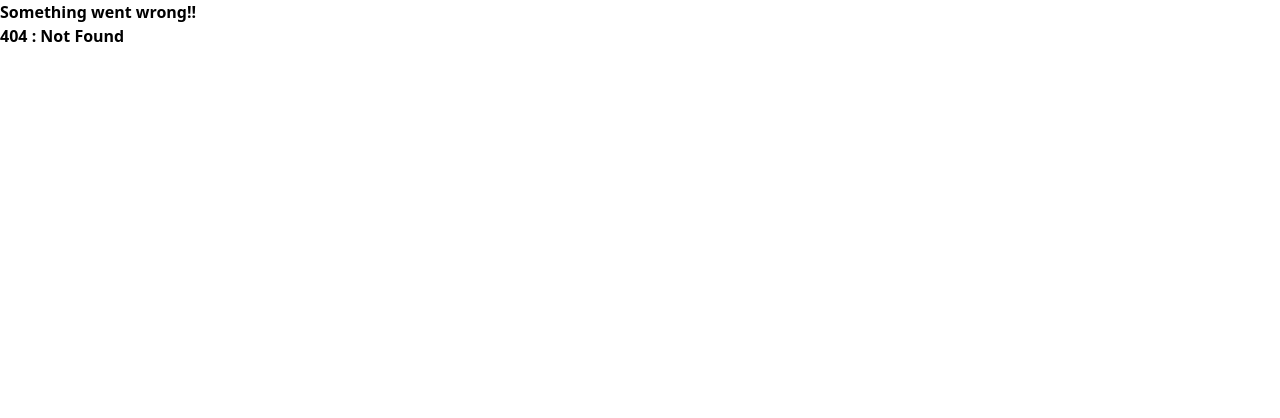
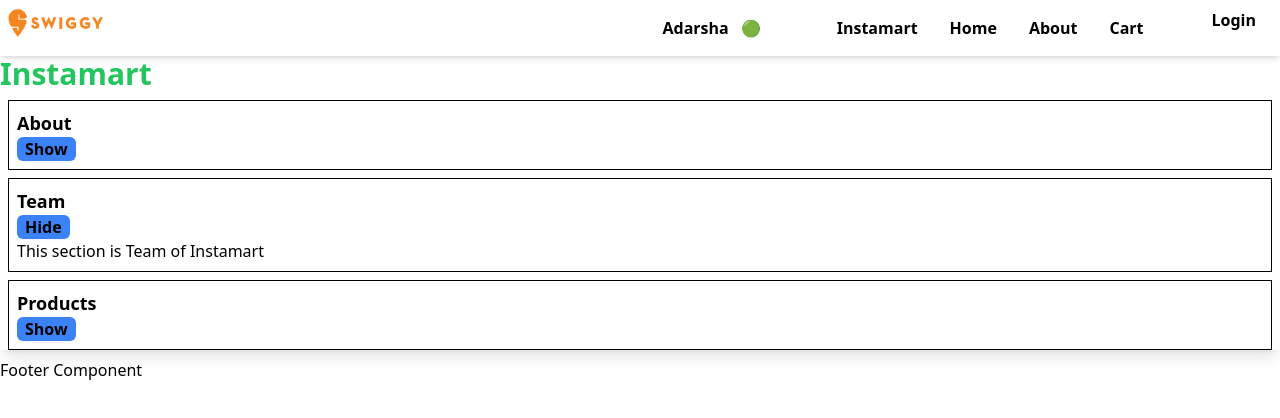
Before and after one commit to Adarsha-React/FoodOrderApp, a React (Vite) app: page /instamart in a window 1280 px wide. Before the commit this address had no page. Shown: the top 418 px of the page. Built offline with nearby package versions, Linux system fonts and the light colour scheme.

Commit message:
React Context_Place to keep shared information

```diff
--- a/src/App.js
+++ b/src/App.js
@@ -1,4 +1,4 @@
-import React from "react";
+import React, { lazy, Suspense } from "react";
 import ReactDOM from "react-dom/client";
 import Header from "./components/Header";
 import Footer from "./components/Footer";
@@ -8,7 +8,9 @@
 import Cart from "./components/Cart";
 import RestaurantMenu from "./components/RestaurantMenu";
 import { createBrowserRouter, Outlet, RouterProvider } from "react-router-dom";
+//import Instamart from "./components/Instamart";
 
+const Instamart = lazy(() => import("./components/Instamart"));
 const AppLayout = () => {
   return (
     <>
@@ -41,6 +43,14 @@
         path: "/restaurant/:resId",
         element: <RestaurantMenu />,
       },
+      {
+        path: "/instamart",
+        element: (
+          <Suspense fallback={<h1>Loading....</h1>}>
+            <Instamart />
+          </Suspense>
+        ),
+      },
     ],
   },
 ]);
--- a/src/components/Body.js
+++ b/src/components/Body.js
@@ -1,6 +1,5 @@
 import RestaurantCard from "./RestaurantCard";
 import Shimmer from "./Shimmer";
-import { restaurantList } from "../constants";
 import { useState, useEffect } from "react";
 import { Link } from "react-router-dom";
 import { filterData } from "../utils/helper";
--- a/src/components/Header.js
+++ b/src/components/Header.js
@@ -3,6 +3,8 @@
 import { Link } from "react-router-dom";
 import UserLogin from "./UserLogin";
 import useOnline from "../utils/useOnline";
+import { useContext } from "react";
+import UserContext from "../utils/UserContext";
 
 const Title = () => {
   return (
@@ -16,7 +18,8 @@
 
 const Header = () => {
   const isOnline = useOnline();
-  console.log(isOnline);
+
+  const user = useContext(UserContext);
 
   return (
     <div className="flex justify-between shadow-md">
@@ -27,8 +30,14 @@
             {!isOnline ? (
               <h5 className="w-2">🔴</h5>
             ) : (
-              <h5 className="w-0">🟢</h5>
+              <div className="flex">
+                <h1 className="font-bold pr-3">{user.name}</h1>
+                <h5 className="w-0">🟢</h5>
+              </div>
             )}
+          </li>
+          <li className="p-2 m-2 text-base hover:text-orange-500">
+            <Link to="/instamart">Instamart</Link>
           </li>
           <li className="p-2 m-2 text-base hover:text-orange-500">
             <Link to="/">Home</Link>
--- /dev/null
+++ b/src/components/Instamart.js
@@ -0,0 +1,60 @@
+import { useState } from "react";
+
+const Section = ({ title, description, isVisible, setIsVisible }) => {
+  //const [isVisible, setIsVisible] = useState(false);
+
+  return (
+    <div className="border border-black m-2 p-2">
+      <h2 className="font-bold text-lg">{title}</h2>
+      {isVisible ? (
+        <button
+          onClick={() => setIsVisible(false)}
+          className="font-bold bg-blue-500 shadow-sm rounded-md px-2 "
+        >
+          Hide
+        </button>
+      ) : (
+        <button
+          onClick={() => setIsVisible(true)}
+          className="font-bold bg-blue-500 shadow-sm rounded-md px-2"
+        >
+          Show
+        </button>
+      )}
+
+      {isVisible && <p>{description}</p>}
+    </div>
+  );
+};
+
+const Instamart = () => {
+  const [visibleSection, setVisibleSection] = useState("team");
+
+  return (
+    <div className="shadow-lg">
+      <h2 className="font-bold text-3xl text-green-500 ">Instamart</h2>
+      <Section
+        title={"About"}
+        description={"This section is about Instamart"}
+        isVisible={visibleSection === "about"}
+        setIsVisible={() => setVisibleSection("about")}
+      />
+      <Section
+        title={"Team"}
+        description={"This section is Team of Instamart"}
+        isVisible={visibleSection === "team"}
+        setIsVisible={() => setVisibleSection("team")}
+      />
+      <Section
+        title={"Products"}
+        description={
+          "This section is for products which are available in Instamart"
+        }
+        isVisible={visibleSection === "products"}
+        setIsVisible={() => setVisibleSection("products")}
+      />
+    </div>
+  );
+};
+
+export default Instamart;
--- a/src/components/RestaurantMenu.js
+++ b/src/components/RestaurantMenu.js
@@ -36,7 +36,7 @@
           Item List
         </h1>
         {restaurant.map((item) => (
-          <div key={item?.card?.info?.id}>
+          <div key={item?.card?.info?.id} className="max-w-full">
             <ul className="flex justify-between p-3 m-5 shadow-md">
               <div>
                 <h2 className="font-bold py-1">{item?.card?.info?.name}</h2>
@@ -49,7 +49,7 @@
                 </h2>
               </div>
               <img
-                className="w-80 h-56 pl-5"
+                className="w-40 h-32 pl-5"
                 alt="itemImage"
                 src={IMG_CDN + item?.card?.info?.imageId}
               />
--- /dev/null
+++ b/src/utils/UserContext.js
@@ -0,0 +1,8 @@
+import { createContext } from "react";
+
+const UserContext = createContext({
+  name: "Adarsha",
+  email: "adarsha@gmail.com",
+});
+
+export default UserContext;
```
